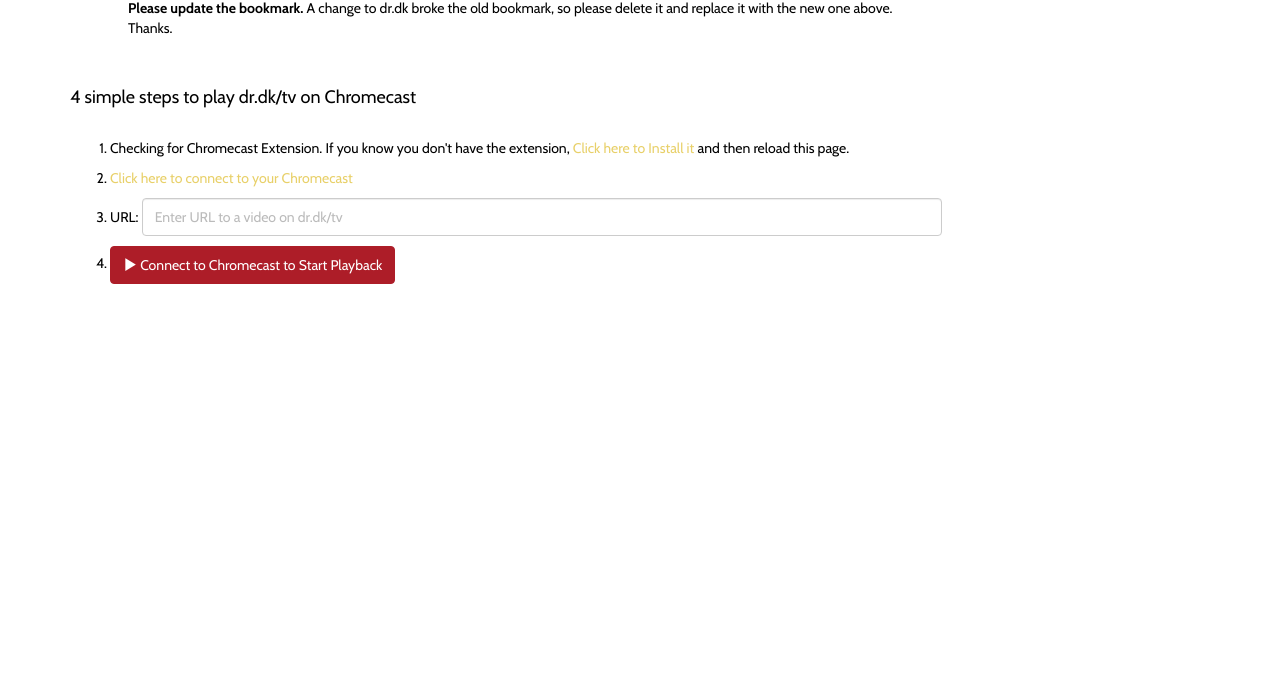
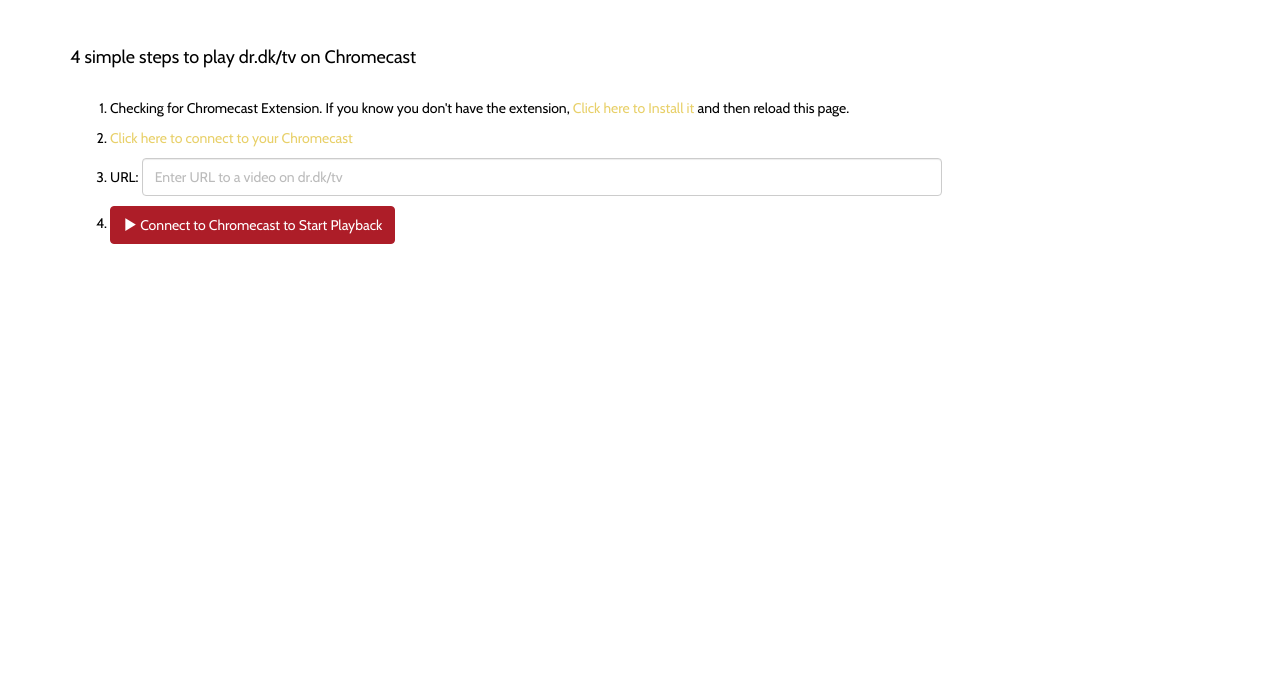
Before and after one commit to tbertelsen/castdr, a plain HTML site: page index.html in a window 1280 px wide. Shown: the part 108-800 px from the top of the page. Drawn offline with nearby package versions, Linux system fonts and the light colour scheme; a script that the page names is missing; some icons are missing.

Commit message:
Removing old notice
Removing old notices about a new bookmarklet

```diff
--- a/index.html
+++ b/index.html
@@ -54,8 +54,6 @@
             <img src="/casticon.png" alt="CastDR-Test" style="width:36px;height:36px;border:0">
           </a>
           → Drag this icon to your bookmarks bar &amp; click it when watching DR.dk web tv.
-          <br/>
-          <div style="margin-left:58px"><b>Please update the bookmark.</b> A change to dr.dk broke the old bookmark, so please delete it and replace it with the new one above.<br/> Thanks.</div>
         </div>
         <!-- Controls -->
         <div class="alert alert-info" style="text-align: center; display:none;" id="controls">
```
